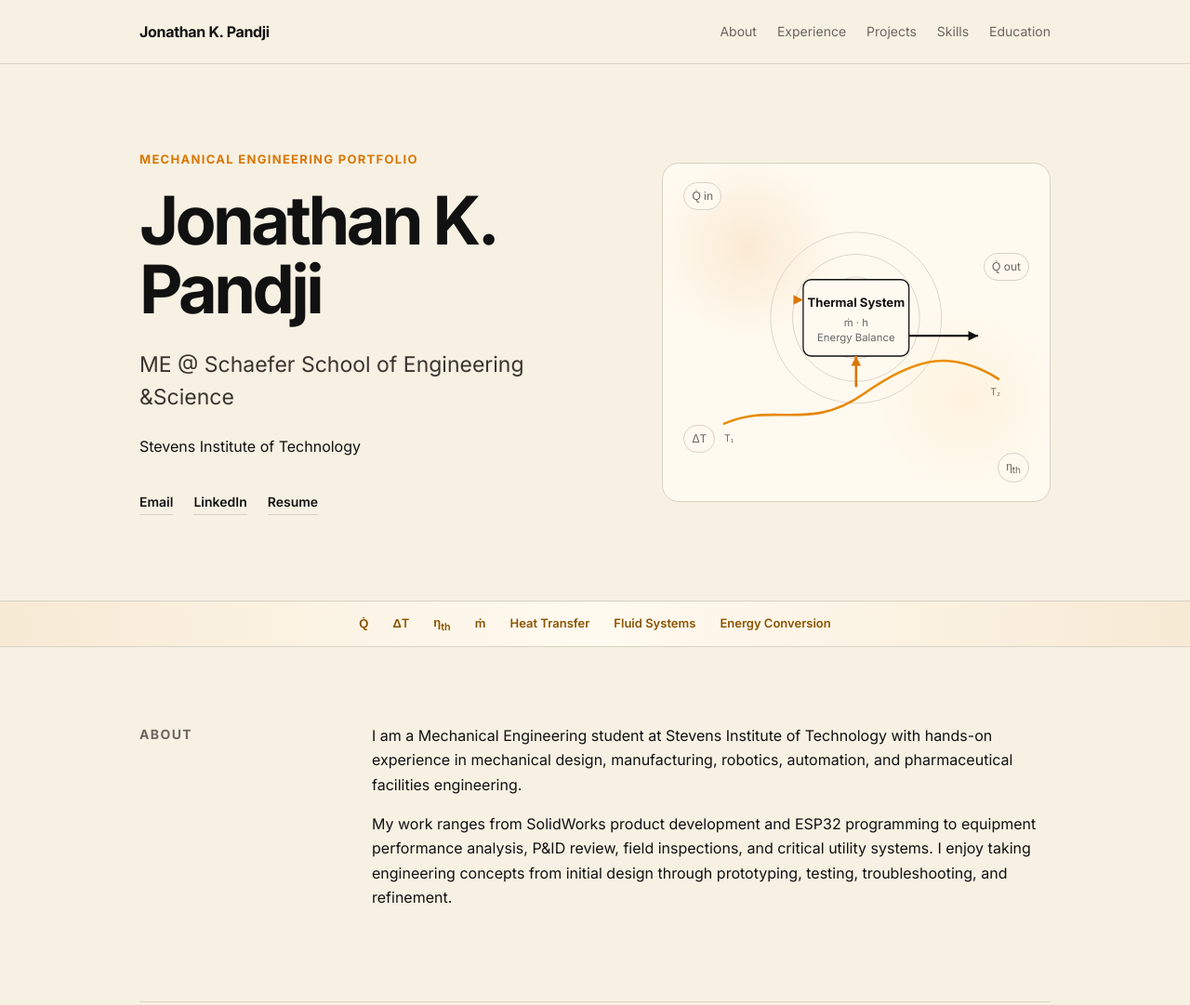
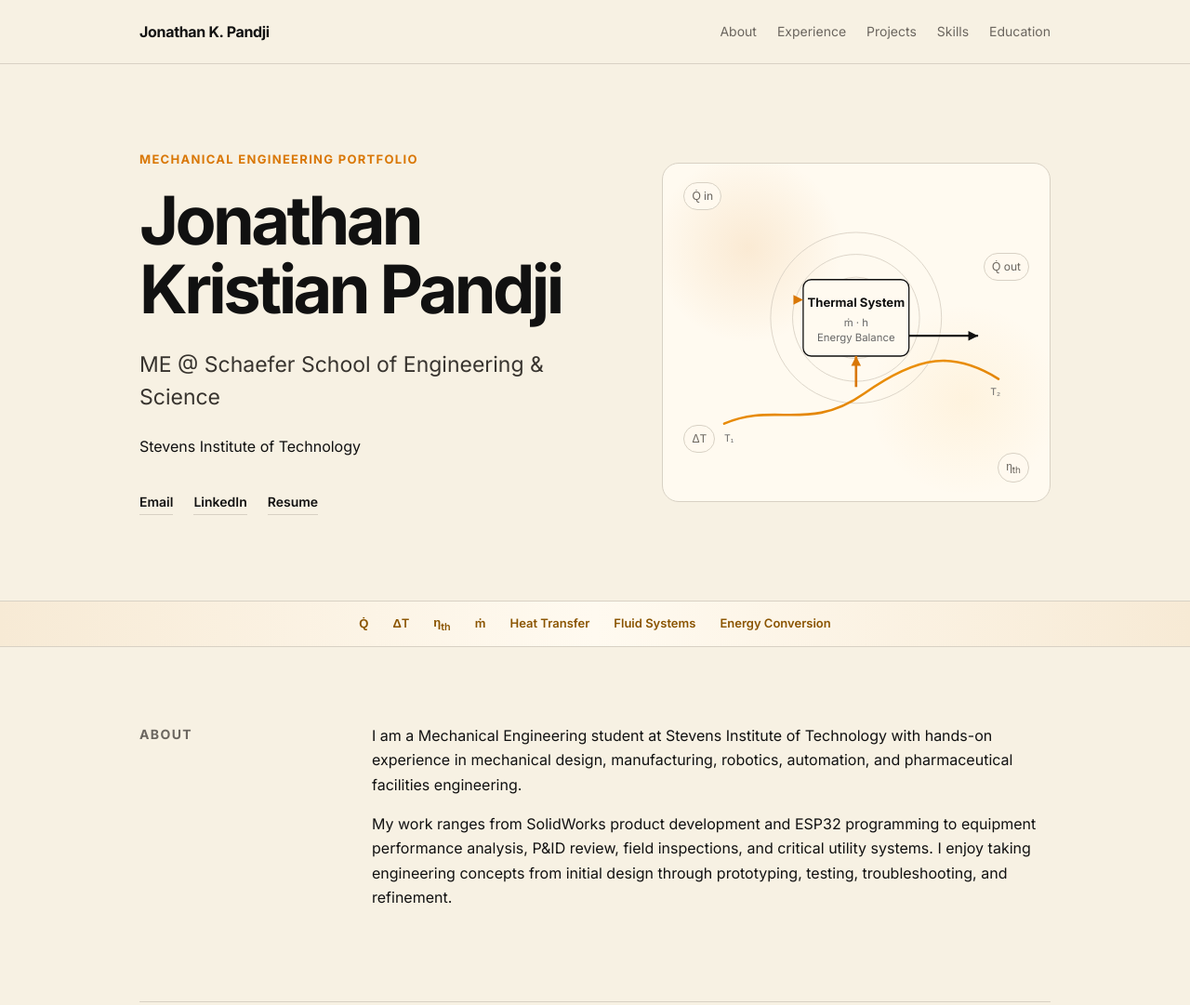
Before and after one commit to jonkezino11/portfolio, a plain HTML site: page index.html in a window 1280 px wide. Shown: the top 1081 px of the page at 93% size. Drawn offline with Linux system fonts and the light colour scheme.

Commit message:
Update index.html

```diff
--- a/index.html
+++ b/index.html
@@ -25,8 +25,8 @@
       <div class="container hero-grid">
         <div class="hero-copy">
           <p class="eyebrow">Mechanical Engineering Portfolio</p>
-          <h1>Jonathan K. Pandji</h1>
-          <p class="hero-subtitle">ME @ Schaefer School of Engineering &amp;Science</p>
+          <h1>Jonathan Kristian Pandji</h1>
+          <p class="hero-subtitle">ME @ Schaefer School of Engineering &amp; Science</p>
           <p>Stevens Institute of Technology</p>
           <div class="hero-links">
             <a href="mailto:jonathankpandji@gmail.com">Email</a>
```
